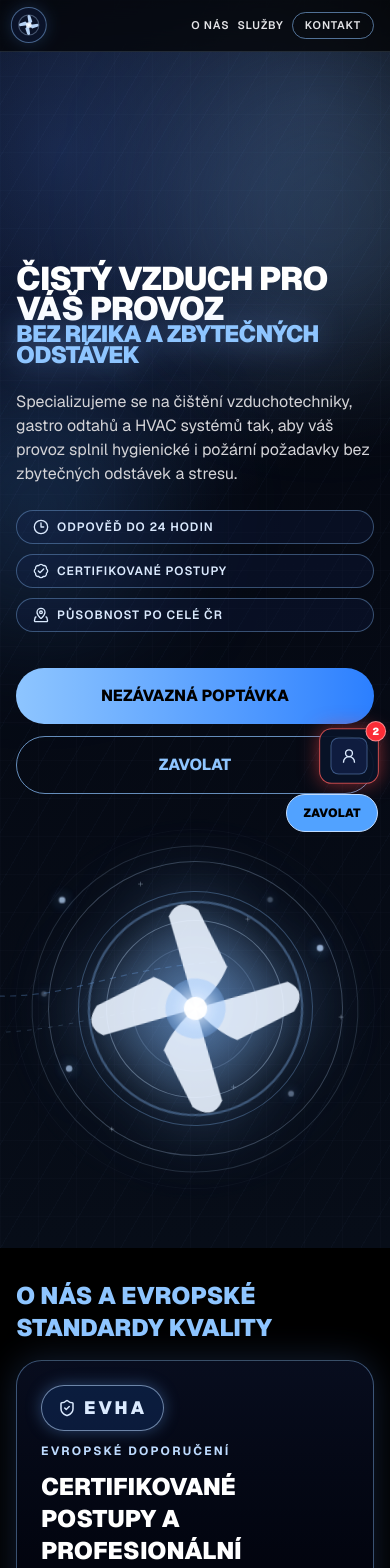
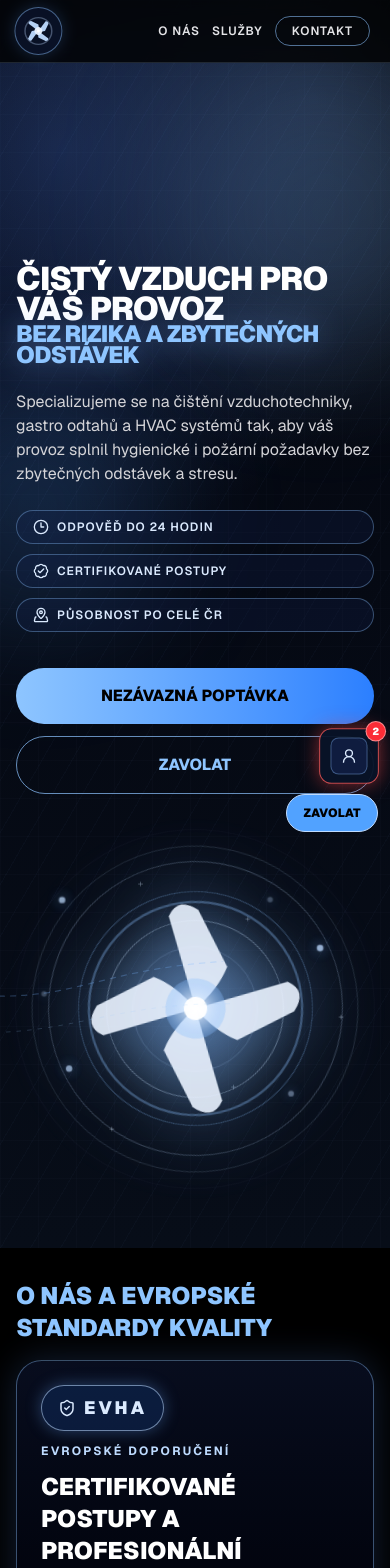
Before and after one commit to codefs17/airtechweb, a Next.js app: page / in a window 390 px wide. Shown: the top 1568 px of the page. Built offline with nearby package versions, Linux system fonts and the light colour scheme.

Commit message:
update web

```diff
--- a/app/components/background-particles.tsx
+++ b/app/components/background-particles.tsx
@@ -28,11 +28,11 @@ export default function BackgroundParticles() {
       "(prefers-reduced-motion: reduce)",
     ).matches;
     const isMobile = window.matchMedia("(max-width: 768px)").matches;
-    const dpr = Math.min(window.devicePixelRatio || 1, 2);
+    const dpr = Math.min(window.devicePixelRatio || 1, isMobile ? 1.33 : 2);
 
-    const particleCount = prefersReducedMotion ? 36 : isMobile ? 90 : 150;
-    const maxLinkDistance = isMobile ? 100 : 135;
-    const speedFactor = prefersReducedMotion ? 0.2 : isMobile ? 0.38 : 0.56;
+    const particleCount = prefersReducedMotion ? 36 : 150;
+    const maxLinkDistance = 135;
+    const speedFactor = prefersReducedMotion ? 0.2 : 0.56;
     const pulseStrength = prefersReducedMotion ? 0.12 : 0.26;
     const worldHeightMultiplier = 1;
 
@@ -128,12 +128,10 @@ export default function BackgroundParticles() {
 
         const pulse = 1 + Math.sin(time * p.pulseSpeed * 60 + p.pulseOffset) * pulseStrength;
         const alpha = Math.min(1, p.baseOpacity * pulse);
-        const glowSize = p.size * 4.8;
-
-        // Outer soft glow
+        const glowSize = p.size * (isMobile ? 3.6 : 4.8);
         context.beginPath();
         context.arc(p.x, screenY, glowSize, 0, Math.PI * 2);
-        context.fillStyle = `rgba(100, 160, 255, ${alpha * 0.08})`;
+        context.fillStyle = `rgba(100, 160, 255, ${alpha * (isMobile ? 0.065 : 0.08)})`;
         context.fill();
 
         // Core particle
@@ -145,23 +143,46 @@ export default function BackgroundParticles() {
         visibleParticles.push({ x: p.x, screenY, alpha });
       }
 
+      const cellSize = maxLinkDistance;
+      const grid = new Map<string, number[]>();
       for (let i = 0; i < visibleParticles.length; i += 1) {
-        for (let j = i + 1; j < visibleParticles.length; j += 1) {
-          const dx = visibleParticles[i].x - visibleParticles[j].x;
-          const dy = visibleParticles[i].screenY - visibleParticles[j].screenY;
-          const distance = Math.hypot(dx, dy);
+        const p = visibleParticles[i];
+        const cx = Math.floor(p.x / cellSize);
+        const cy = Math.floor(p.screenY / cellSize);
+        const key = `${cx},${cy}`;
+        let bucket = grid.get(key);
+        if (!bucket) {
+          bucket = [];
+          grid.set(key, bucket);
+        }
+        bucket.push(i);
+      }
 
-          if (distance < maxLinkDistance) {
-            const alpha =
-              (1 - distance / maxLinkDistance) *
-              0.22 *
-              Math.min(visibleParticles[i].alpha, visibleParticles[j].alpha);
-            context.beginPath();
-            context.moveTo(visibleParticles[i].x, visibleParticles[i].screenY);
-            context.lineTo(visibleParticles[j].x, visibleParticles[j].screenY);
-            context.strokeStyle = `rgba(110, 170, 255, ${alpha})`;
-            context.lineWidth = 0.45;
-            context.stroke();
+      for (let i = 0; i < visibleParticles.length; i += 1) {
+        const pi = visibleParticles[i];
+        const cx = Math.floor(pi.x / cellSize);
+        const cy = Math.floor(pi.screenY / cellSize);
+        for (let ox = -1; ox <= 1; ox += 1) {
+          for (let oy = -1; oy <= 1; oy += 1) {
+            const bucket = grid.get(`${cx + ox},${cy + oy}`);
+            if (!bucket) continue;
+            for (let b = 0; b < bucket.length; b += 1) {
+              const j = bucket[b];
+              if (j <= i) continue;
+              const pj = visibleParticles[j];
+              const dx = pi.x - pj.x;
+              const dy = pi.screenY - pj.screenY;
+              const distance = Math.hypot(dx, dy);
+              if (distance >= maxLinkDistance) continue;
+              const lineAlpha =
+                (1 - distance / maxLinkDistance) * 0.22 * Math.min(pi.alpha, pj.alpha);
+              context.beginPath();
+              context.moveTo(pi.x, pi.screenY);
+              context.lineTo(pj.x, pj.screenY);
+              context.strokeStyle = `rgba(110, 170, 255, ${lineAlpha})`;
+              context.lineWidth = 0.45;
+              context.stroke();
+            }
           }
         }
       }
@@ -184,7 +205,7 @@ export default function BackgroundParticles() {
   return (
     <canvas
       ref={canvasRef}
-      className="pointer-events-none fixed inset-0 z-0 opacity-[0.95]"
+      className="pointer-events-none fixed inset-0 z-0 transform-gpu opacity-[0.95]"
       aria-hidden="true"
     />
   );
--- a/app/components/hero-airflow-card.tsx
+++ b/app/components/hero-airflow-card.tsx
@@ -1,8 +1,30 @@
 "use client";
 
 import { motion } from "framer-motion";
+import { useSyncExternalStore } from "react";
+
+const finePointerMediaQuery = "(hover: hover) and (pointer: fine)";
+
+function subscribeFinePointer(callback: () => void) {
+  const mq = window.matchMedia(finePointerMediaQuery);
+  mq.addEventListener("change", callback);
+  return () => mq.removeEventListener("change", callback);
+}
+
+function getFinePointerSnapshot() {
+  return window.matchMedia(finePointerMediaQuery).matches;
+}
+
+function getFinePointerServerSnapshot() {
+  return false;
+}
 
 export default function HeroAirflowCard() {
+  const finePointerHover = useSyncExternalStore(
+    subscribeFinePointer,
+    getFinePointerSnapshot,
+    getFinePointerServerSnapshot,
+  );
   const particles = [
     { top: "20%", left: "12%", delay: 0 },
     { top: "34%", left: "84%", delay: 0.35 },
@@ -23,12 +45,14 @@ export default function HeroAirflowCard() {
       initial={{ opacity: 0, y: 26, scale: 0.96 }}
       animate={{ opacity: 1, y: 0, scale: 1 }}
       transition={{ duration: 0.7, delay: 0.2 }}
-      whileHover={{ scale: 1.02, rotateX: 4, rotateY: -4 }}
-      className="relative mx-auto w-full max-w-[470px] [transform-style:preserve-3d] [perspective:1200px] sm:max-w-[530px] lg:ml-auto lg:translate-x-24"
+      whileHover={
+        finePointerHover ? { scale: 1.02, rotateX: 4, rotateY: -4 } : undefined
+      }
+      className="relative mx-auto w-full max-w-[470px] transform-gpu [transform-style:preserve-3d] [perspective:1200px] sm:max-w-[530px] lg:ml-auto lg:translate-x-24"
     >
       <motion.svg
         viewBox="0 0 540 390"
-        className="pointer-events-none absolute -left-[55%] top-[8%] z-[1] h-[84%] w-[120%] opacity-60"
+        className="pointer-events-none absolute -left-[55%] top-[8%] z-[1] h-[84%] w-[120%] transform-gpu opacity-60 will-change-transform"
         aria-hidden="true"
       >
         <motion.path
@@ -68,7 +92,7 @@ export default function HeroAirflowCard() {
         />
       ))}
 
-      <div className="relative mx-auto flex h-[350px] w-full items-center justify-center sm:h-[390px]">
+      <div className="relative mx-auto flex h-[350px] w-full transform-gpu items-center justify-center sm:h-[390px]">
         {techMarks.map((mark) => (
           <div
             key={`${mark.top}-${mark.left}`}
@@ -79,33 +103,33 @@ export default function HeroAirflowCard() {
           </div>
         ))}
         <motion.div
-          className="absolute h-[295px] w-[295px] rounded-full border border-blue-200/25"
+          className="absolute h-[295px] w-[295px] will-change-transform rounded-full border border-blue-200/25"
           animate={{ rotate: 360 }}
           transition={{ duration: 22, repeat: Infinity, ease: "linear" }}
         />
         <motion.div
-          className="absolute h-[235px] w-[235px] rounded-full border border-blue-300/30"
+          className="absolute h-[235px] w-[235px] will-change-transform rounded-full border border-blue-300/30"
           animate={{ rotate: -360 }}
           transition={{ duration: 18, repeat: Infinity, ease: "linear" }}
         />
         <motion.div
-          className="absolute h-[178px] w-[178px] rounded-full border border-blue-100/35"
+          className="absolute h-[178px] w-[178px] will-change-transform rounded-full border border-blue-100/35"
           animate={{ rotate: 360 }}
           transition={{ duration: 12, repeat: Infinity, ease: "linear" }}
         />
 
         <motion.div
-          className="absolute h-[324px] w-[324px] rounded-full border border-blue-200/15"
+          className="absolute h-[324px] w-[324px] will-change-transform rounded-full border border-blue-200/15"
           animate={{ rotate: -360, scale: [1, 1.02, 1] }}
           transition={{ rotate: { duration: 32, repeat: Infinity, ease: "linear" }, scale: { duration: 5.5, repeat: Infinity, ease: "easeInOut" } }}
         />
         <motion.div
-          className="absolute h-[360px] w-[360px] rounded-full border border-blue-100/10"
+          className="absolute h-[360px] w-[360px] will-change-transform rounded-full border border-blue-100/10"
           animate={{ rotate: 360, opacity: [0.15, 0.35, 0.15] }}
           transition={{ rotate: { duration: 46, repeat: Infinity, ease: "linear" }, opacity: { duration: 5, repeat: Infinity, ease: "easeInOut" } }}
         />
         <motion.div
-          className="absolute h-[108px] w-[108px] rounded-full border border-blue-200/30"
+          className="absolute h-[108px] w-[108px] will-change-transform rounded-full border border-blue-200/30"
           animate={{ scale: [1, 1.16, 1], opacity: [0.28, 0.6, 0.28] }}
           transition={{ duration: 2.7, repeat: Infinity, ease: "easeInOut" }}
         />
@@ -114,7 +138,7 @@ export default function HeroAirflowCard() {
 
         <motion.svg
           viewBox="0 0 220 220"
-          className="relative z-10 h-[255px] w-[255px] drop-shadow-[0_0_38px_rgba(120,180,255,0.7)]"
+          className="relative z-10 h-[255px] w-[255px] transform-gpu will-change-transform drop-shadow-[0_0_38px_rgba(120,180,255,0.7)]"
           animate={{ rotate: 360 }}
           transition={{ duration: 4.6, repeat: Infinity, ease: "linear" }}
           aria-hidden="true"
--- a/app/globals.css
+++ b/app/globals.css
@@ -18,6 +18,12 @@ body {
   font-family: var(--font-geist-sans), Arial, Helvetica, sans-serif;
   scroll-behavior: smooth;
   overflow-x: hidden;
+}
+
+@media (max-width: 768px) {
+  html {
+    -webkit-text-size-adjust: 100%;
+  }
 }
 
 * {
--- a/app/page.tsx
+++ b/app/page.tsx
@@ -170,7 +170,7 @@ export default function Home() {
       >
         <div className="rounded-2xl border border-blue-200/45 bg-[#060d1a]/90 px-3 py-3 shadow-[0_0_24px_rgba(120,175,255,0.28)] backdrop-blur sm:px-4 sm:py-4">
           <motion.div
-            className="flex h-14 w-9 items-start justify-center rounded-full border-2 border-blue-200/80 bg-[#050b16] p-1.5 shadow-[0_0_14px_rgba(120,175,255,0.25)]"
+            className="flex h-[64px] w-[41px] items-start justify-center rounded-full border-2 border-blue-200/80 bg-[#050b16] p-1.5 shadow-[0_0_14px_rgba(120,175,255,0.25)]"
             animate={{ y: [0, 4, 0], opacity: [0.85, 1, 0.85], scale: [1, 1.04, 1] }}
             transition={{ duration: 1.5, repeat: Infinity, ease: "easeInOut" }}
           >
@@ -182,14 +182,14 @@ export default function Home() {
           </motion.div>
         </div>
       </motion.div>
-      <header className="fixed inset-x-0 top-0 z-40 border-b border-blue-200/15 bg-black/70 backdrop-blur-md">
+      <header className="fixed inset-x-0 top-0 z-40 border-b border-blue-200/15 bg-black/80 backdrop-blur-sm md:bg-black/70 md:backdrop-blur-md">
         <button
           type="button"
           onClick={() => window.scrollTo({ top: 0, behavior: "smooth" })}
-          className="absolute left-0 top-1/2 inline-flex h-9 w-9 -translate-y-1/2 translate-x-[30%] items-center justify-center rounded-full border border-blue-300/45 bg-blue-950/35 shadow-[0_0_16px_rgba(90,160,255,0.2)] transition hover:scale-105 hover:border-blue-200/70"
+          className="absolute left-0 top-1/2 inline-flex h-12 w-12 -translate-y-1/2 translate-x-[30%] items-center justify-center rounded-full border border-blue-300/45 bg-blue-950/35 shadow-[0_0_16px_rgba(90,160,255,0.2)] transition hover:scale-105 hover:border-blue-200/70"
           aria-label="Zpět na začátek stránky"
         >
-          <svg viewBox="0 0 220 220" className="h-6 w-6 text-blue-200/95">
+          <svg viewBox="0 0 220 220" className="h-8 w-8 rotate-45 text-blue-200/95">
             <circle cx="110" cy="110" r="92" fill="none" stroke="currentColor" strokeOpacity="0.35" strokeWidth="10" />
             <g fill="currentColor">
               <path d="M110 110 L98 28 Q108 12 124 26 L142 78 Q132 96 110 110 Z" />
@@ -209,14 +209,14 @@ export default function Home() {
             animate={{ opacity: 1, x: 0, scale: [1, 1.04, 1] }}
             exit={{ opacity: 0, x: -8, scale: 0.96 }}
             transition={{ opacity: { duration: 0.25 }, x: { duration: 0.25 }, scale: { duration: 1.2, repeat: Infinity, ease: "easeInOut" } }}
-            className="absolute left-0 top-1/2 ml-16 -translate-y-1/2 rounded-full border border-blue-300/45 bg-black/80 px-4 py-1.5 text-xs font-bold uppercase tracking-[0.14em] text-blue-100 transition hover:scale-105 hover:border-blue-200/70"
+            className="absolute left-0 top-1/2 ml-20 -translate-y-1/2 rounded-full border border-blue-300/45 bg-black/80 px-5 py-2 text-sm font-bold uppercase tracking-[0.14em] text-blue-100 transition hover:scale-105 hover:border-blue-200/70"
             aria-label="Zpět na začátek stránky"
           >
             ZPĚT
           </motion.button>
         ) : null}
-        <div className="mx-auto flex w-full max-w-6xl items-center justify-end px-4 py-3 sm:px-6">
-          <nav className="flex items-center gap-2 text-[11px] font-semibold uppercase tracking-[0.08em] text-zinc-200 sm:gap-4 sm:text-xs md:text-sm">
+        <div className="mx-auto flex w-full max-w-6xl items-center justify-end px-5 py-4 sm:px-7">
+          <nav className="flex items-center gap-3 text-xs font-semibold uppercase tracking-[0.08em] text-zinc-200 sm:gap-5 sm:text-sm md:text-[1rem]">
             <a href="#o-nas" onClick={handleSmoothScroll("o-nas")} className="transition hover:text-blue-300">
               O nás
             </a>
@@ -236,7 +236,7 @@ export default function Home() {
             <a
               href="#kontakt"
               onClick={handleSmoothScroll("kontakt")}
-              className="rounded-full border border-blue-300/55 px-3 py-1 transition hover:bg-blue-300 hover:text-black"
+              className="rounded-full border border-blue-300/55 px-4 py-1.5 transition hover:bg-blue-300 hover:text-black"
             >
               Kontakt
             </a>
@@ -258,7 +258,7 @@ export default function Home() {
             }}
             transition={warningMotionOpen}
             style={{ transformOrigin: "100% 0%" }}
-            className="fixed left-2 right-2 top-[58px] z-30 flex transform-gpu flex-col gap-2 will-change-[transform,opacity] sm:left-auto sm:right-6 sm:top-[62px]"
+            className="fixed left-2 right-2 top-[74px] z-30 flex transform-gpu flex-col gap-2 will-change-[transform,opacity] sm:left-auto sm:right-6 sm:top-[82px]"
           >
             <div className="flex w-full items-start gap-2.5 rounded-xl border border-red-300/45 bg-gradient-to-r from-red-950/45 to-black/85 px-3.5 py-2.5 shadow-[0_0_20px_rgba(248,113,113,0.18)] sm:w-[520px] sm:px-4">
               <AlertTriangle size={16} className="mt-0.5 shrink-0 text-red-300" />
```
